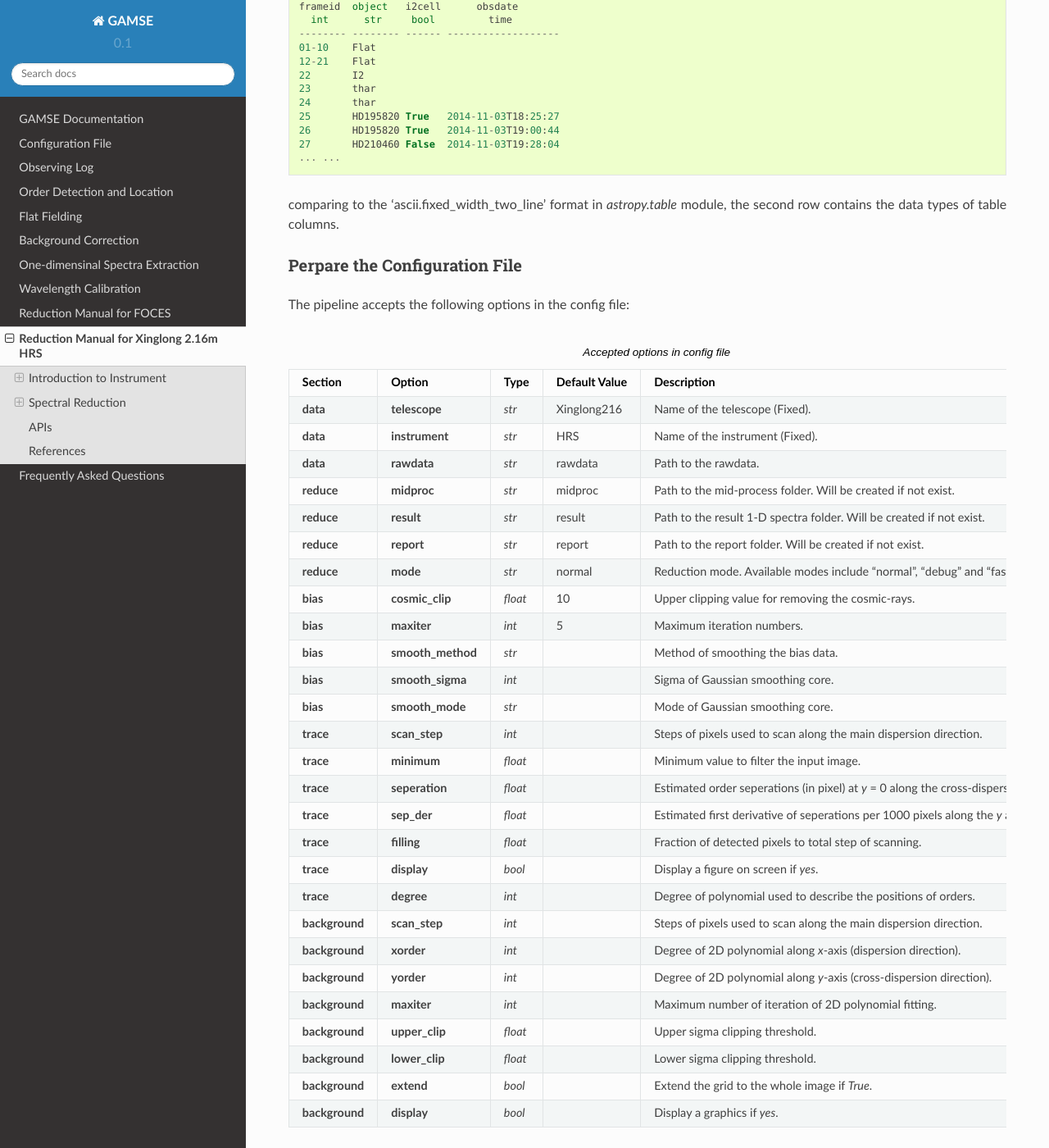
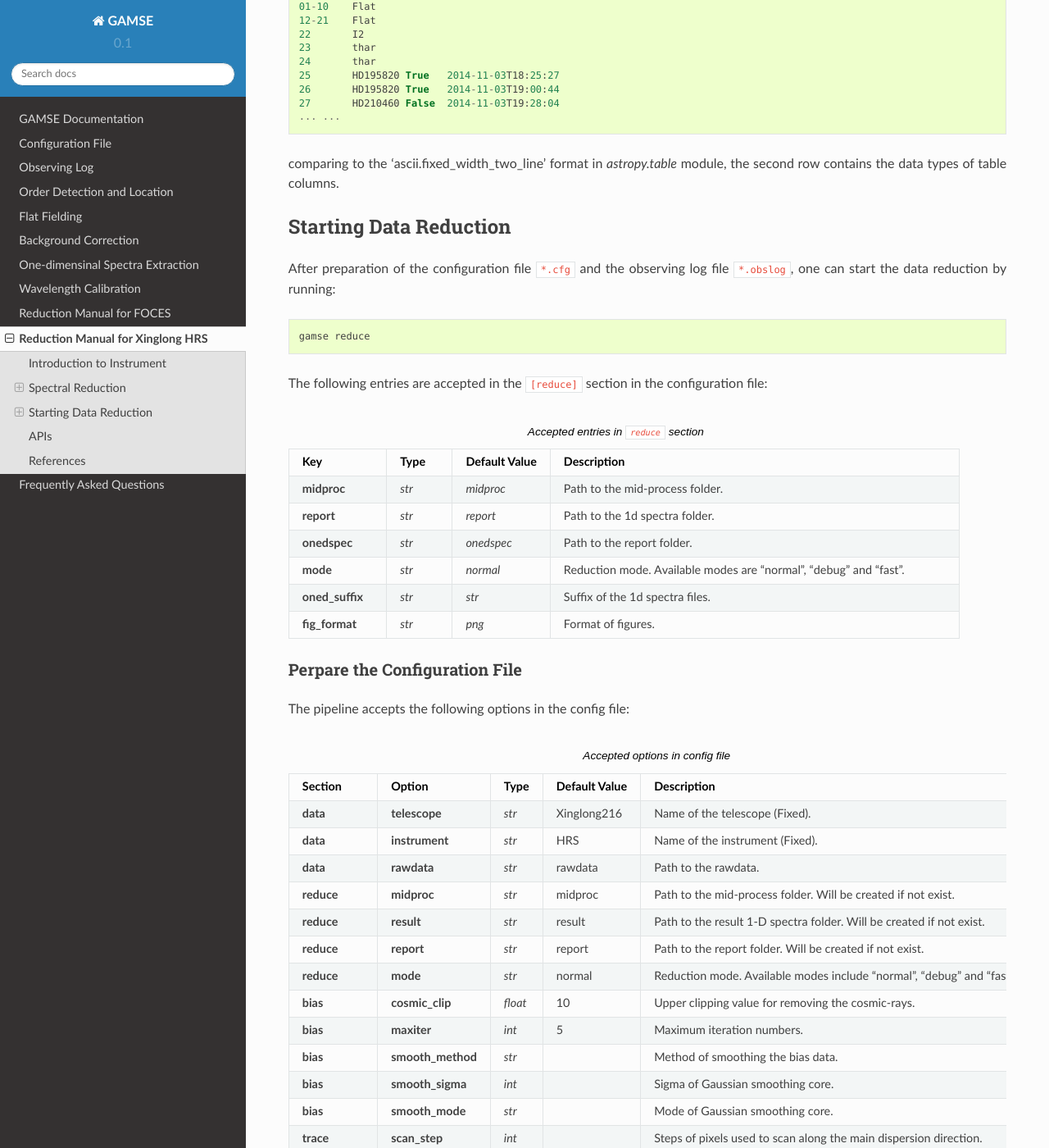
Before and after one commit to wangleon/gamse, a Sphinx documentation site: the page built from docs/manual.xinglong216hrs.rst, in a window 1280 px wide and 1400 px high, scrolled down 1471 px. Shown: the whole window at 82% size. Built offline with Sphinx 7.4.7 and the Read the Docs theme 2.0.0, drawn with Linux system fonts in a browser that asks for light colours; some of the changed text lies outside the part shown.

Commit message:
update docs for xinglong216hrs

```diff
--- a/docs/manual.xinglong216hrs.rst
+++ b/docs/manual.xinglong216hrs.rst
@@ -2,8 +2,8 @@
 
 .. _manual_xinglong216hrs:
 
-Reduction Manual for Xinglong 2.16m HRS
-=======================================
+Reduction Manual for Xinglong HRS
+=================================
 
 Introduction to Instrument
 --------------------------
@@ -98,6 +94,36 @@ comparing to the 'ascii.fixed_width_two_line' format in `astropy.table` module,
 the second row contains the data types of table columns.
 
 
+Starting Data Reduction
+-----------------------
+After preparation of the configuration file ``*.cfg`` and the observing log file
+``*.obslog``, one can start the data reduction by running:
+
+.. code-block:: bash
+
+   gamse reduce
+
+The following entries are accepted in the ``[reduce]`` section in the
+configuration file:
+
+
+.. csv-table:: Accepted entries in ``reduce`` section
+   :header: Key, Type, Default Value, Description
+   :escape: '
+   :widths: 12, 8, 12, 50
+
+   **midproc**,     *str*, *midproc*,  Path to the mid-process folder.
+   **report**,      *str*, *report*,   Path to the 1d spectra folder.
+   **onedspec**,    *str*, *onedspec*, Path to the report folder.
+   **mode**,        *str*, *normal*,   "Reduction mode. Available modes are '"normal'", '"debug'" and '"fast'"."
+   **oned_suffix**, *str*, *str*,      Suffix of the 1d spectra files.
+   **fig_format**,  *str*, *png*,      Format of figures.
+
+
+
+
+
+
 Perpare the Configuration File
 ^^^^^^^^^^^^^^^^^^^^^^^^^^^^^^
 
```
Also changed, not shown: other parts of docs/manual.xinglong216hrs.rst (+1 -5 lines).
